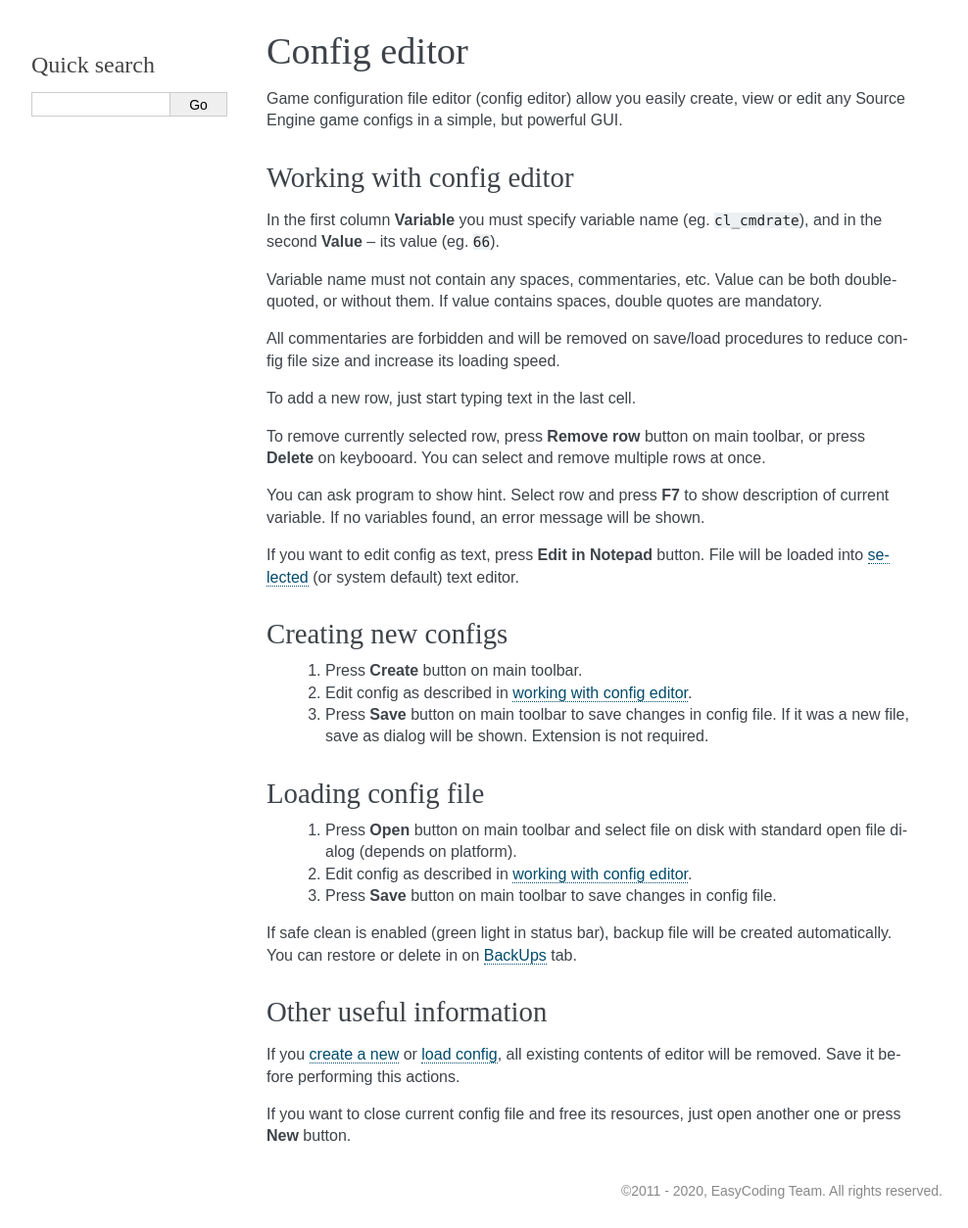
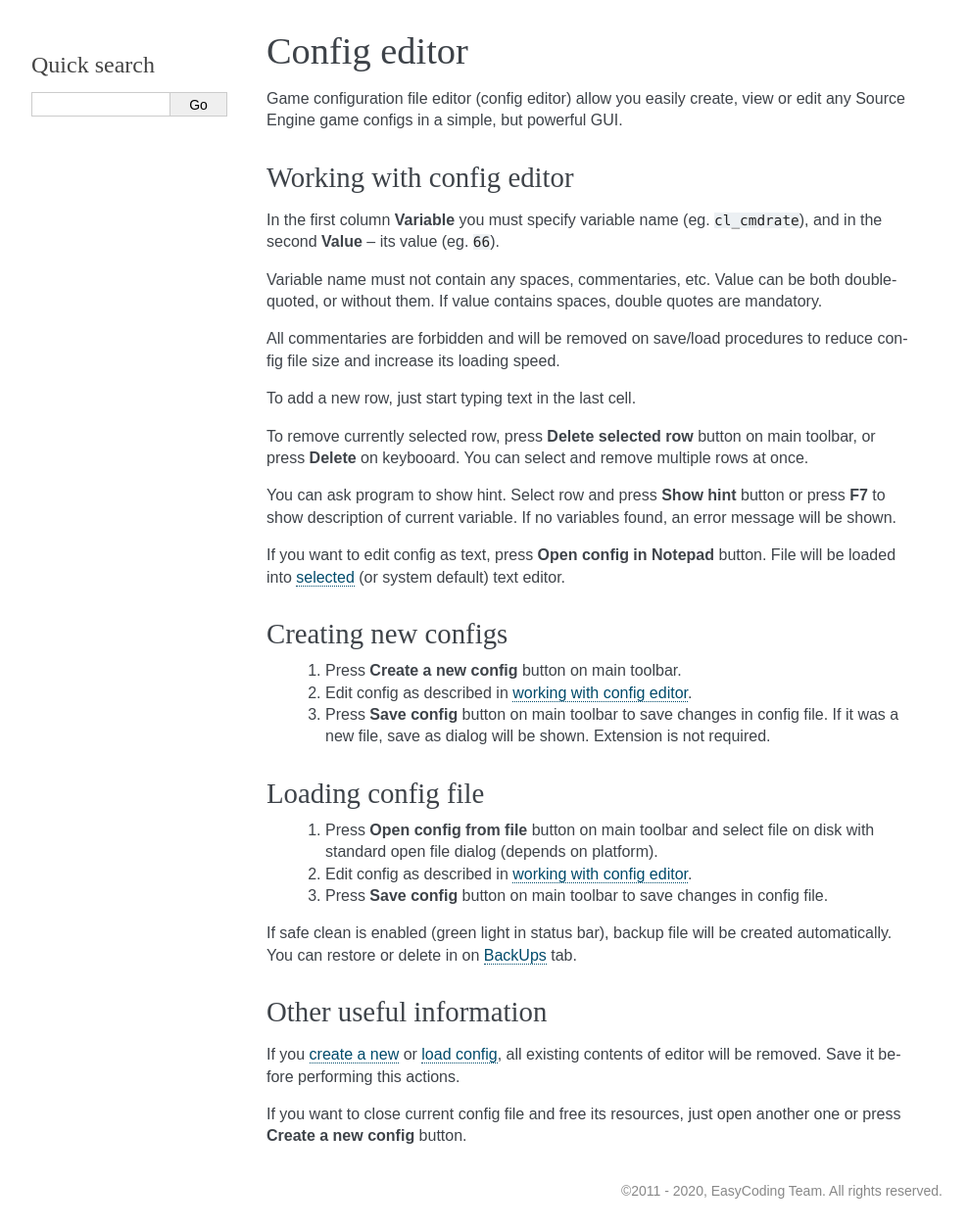
Before and after one commit to xvitaly/srcrepair, a Sphinx documentation site: the page built from docs/help/source/config-editor.rst, in a window 1280 px wide. Shown: the whole page at 98% size, without its empty margins (148-1136 px from the left). Built offline with Sphinx 7.4.7, drawn with Linux system fonts in a browser that asks for light colours.

Commit message:
Changed button names on Config editor page.

```diff
--- a/docs/help/source/config-editor.rst
+++ b/docs/help/source/config-editor.rst
@@ -20,11 +20,11 @@ All commentaries are forbidden and will be removed on save/load procedures to re
 
 To add a new row, just start typing text in the last cell.
 
-To remove currently selected row, press **Remove row** button on main toolbar, or press **Delete** on keybooard. You can select and remove multiple rows at once.
+To remove currently selected row, press **Delete selected row** button on main toolbar, or press **Delete** on keybooard. You can select and remove multiple rows at once.
 
-You can ask program to show hint. Select row and press **F7** to show description of current variable. If no variables found, an error message will be shown.
+You can ask program to show hint. Select row and press **Show hint** button or press **F7** to show description of current variable. If no variables found, an error message will be shown.
 
-If you want to edit config as text, press **Edit in Notepad** button. File will be loaded into :ref:`selected <settings-advanced>` (or system default) text editor.
+If you want to edit config as text, press **Open config in Notepad** button. File will be loaded into :ref:`selected <settings-advanced>` (or system default) text editor.
 
 .. index:: config editor, creating new configs
 .. _editor-createcfg:
@@ -32,9 +32,9 @@ If you want to edit config as text, press **Edit in Notepad** button. File will
 Creating new configs
 ==========================================
 
-  1. Press **Create** button on main toolbar.
+  1. Press **Create a new config** button on main toolbar.
   2. Edit config as described in :ref:`working with config editor <editor-working>`.
-  3. Press **Save** button on main toolbar to save changes in config file. If it was a new file, save as dialog will be shown. Extension is not required.
+  3. Press **Save config** button on main toolbar to save changes in config file. If it was a new file, save as dialog will be shown. Extension is not required.
 
 .. index:: config editor, loading config file
 .. _editor-loadcfg:
@@ -42,9 +42,9 @@ Creating new configs
 Loading config file
 ================================================
 
-  1. Press **Open** button on main toolbar and select file on disk with standard open file dialog (depends on platform).
+  1. Press **Open config from file** button on main toolbar and select file on disk with standard open file dialog (depends on platform).
   2. Edit config as described in :ref:`working with config editor <editor-working>`.
-  3. Press **Save** button on main toolbar to save changes in config file.
+  3. Press **Save config** button on main toolbar to save changes in config file.
 
 If safe clean is enabled (green light in status bar), backup file will be created automatically. You can restore or delete in on :ref:`BackUps <backups-about>` tab.
 
@@ -56,4 +56,4 @@ Other useful information
 
 If you :ref:`create a new <editor-createcfg>` or :ref:`load config <editor-loadcfg>`, all existing contents of editor will be removed. Save it before performing this actions.
 
-If you want to close current config file and free its resources, just open another one or press **New** button.
+If you want to close current config file and free its resources, just open another one or press **Create a new config** button.
```
